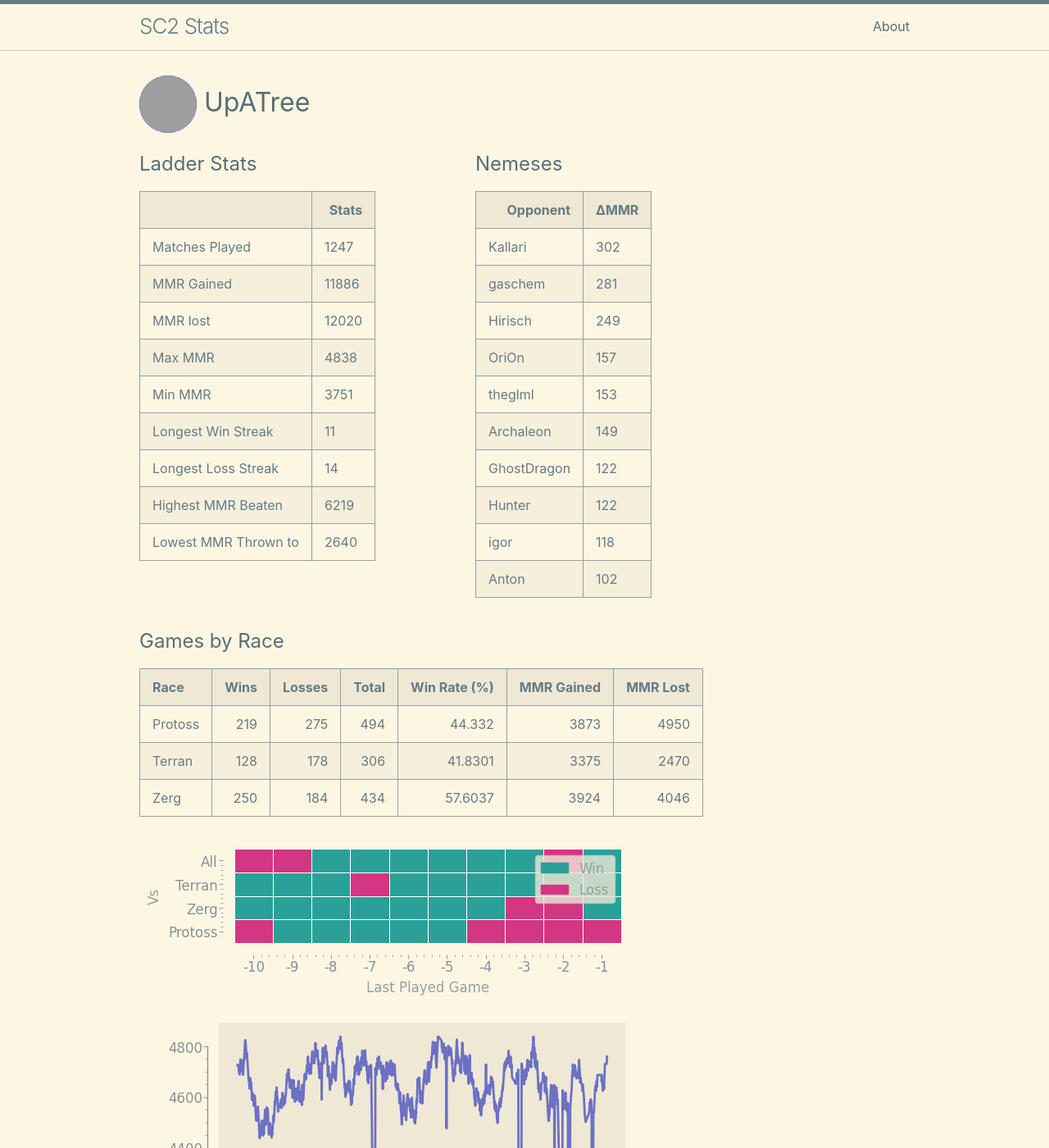
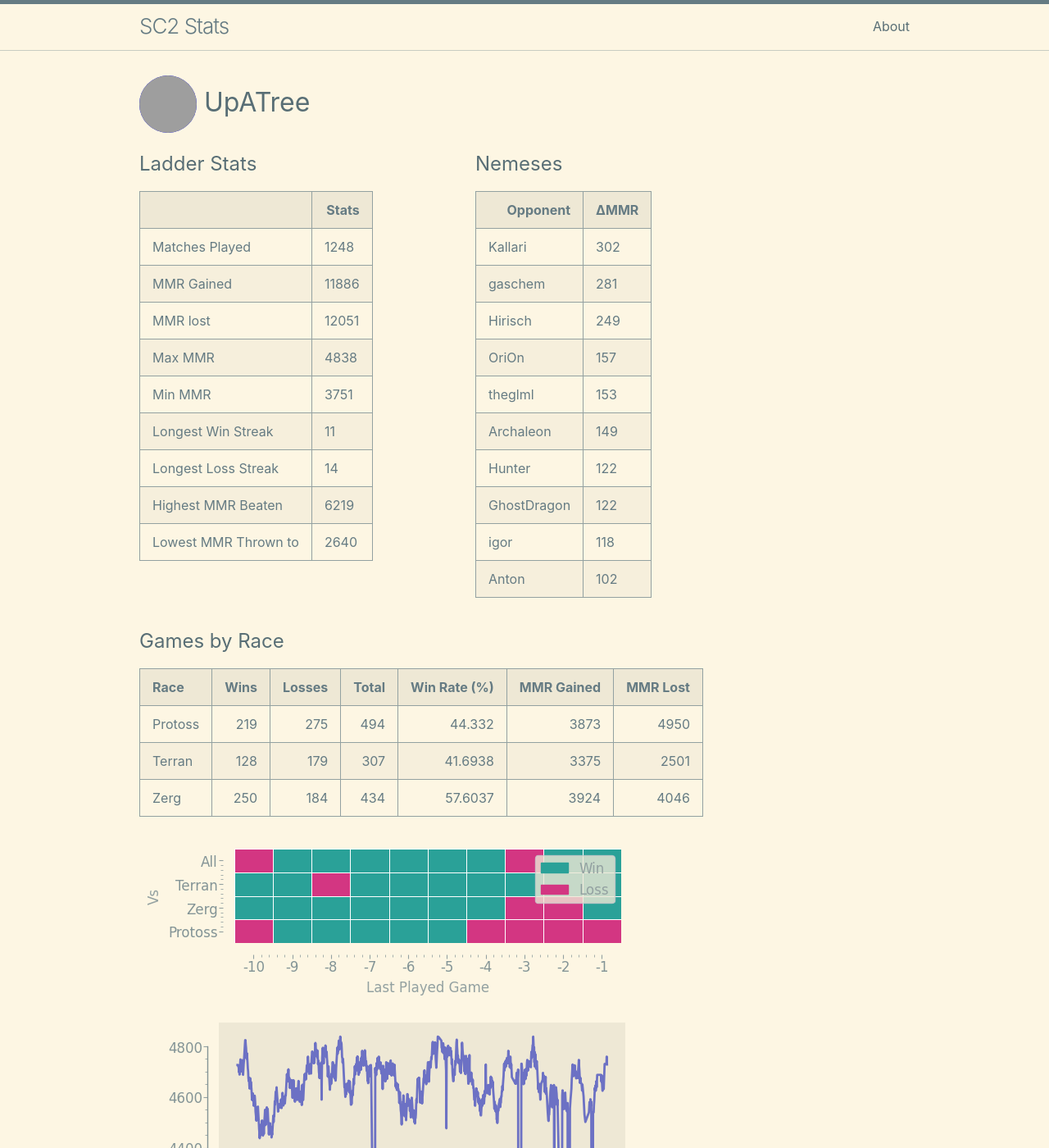
Before and after one commit to kylermurphy/UpATree, a Jekyll site: the page built from docs/index.md, in a window 1280 px wide and 1400 px high. Shown: the whole window at 82% size. Built offline with Jekyll 4.4.1, drawn with Linux system fonts in a browser that asks for light colours; grey boxes are pictures that could not be loaded.

Commit message:
running on push

```diff
--- a/docs/index.md
+++ b/docs/index.md
@@ -18,7 +18,7 @@ layout: home
   <tbody>
     <tr>
       <td>Matches Played</td>
-      <td>1247</td>
+      <td>1248</td>
     </tr>
     <tr>
       <td>MMR Gained</td>
@@ -26,7 +26,7 @@ layout: home
     </tr>
     <tr>
       <td>MMR lost</td>
-      <td>12020</td>
+      <td>12051</td>
     </tr>
     <tr>
       <td>Max MMR</td>
@@ -90,11 +90,11 @@ layout: home
       <td>149</td>
     </tr>
     <tr>
-      <td>GhostDragon</td>
+      <td>Hunter</td>
       <td>122</td>
     </tr>
     <tr>
-      <td>Hunter</td>
+      <td>GhostDragon</td>
       <td>122</td>
     </tr>
     <tr>
@@ -115,7 +115,7 @@ layout: home
 | Race    |   Wins |   Losses |   Total |   Win Rate (%) |   MMR Gained |   MMR Lost |
 |:--------|-------:|---------:|--------:|---------------:|-------------:|-----------:|
 | Protoss |    219 |      275 |     494 |        44.332  |         3873 |       4950 |
-| Terran  |    128 |      178 |     306 |        41.8301 |         3375 |       2470 |
+| Terran  |    128 |      179 |     307 |        41.6938 |         3375 |       2501 |
 | Zerg    |    250 |      184 |     434 |        57.6037 |         3924 |       4046 |
 
 ![Games by Race](./assets/gm_hist.png)
--- a/log.txt
+++ b/log.txt
@@ -475,3 +475,4 @@ Writing a log file 2025-03-14 23:48:07.
 Writing a log file 2025-03-15 16:25:25.
 Writing a log file 2025-03-15 16:48:04.
 Writing a log file 2025-03-15 17:17:55.
+Writing a log file 2025-03-15 17:32:03.
```
Also changed, not shown: docs/assets/MMR.png, docs/assets/daily.png, docs/assets/gm_hist.png, docs/assets/r_wrt.png, 1 other file.
